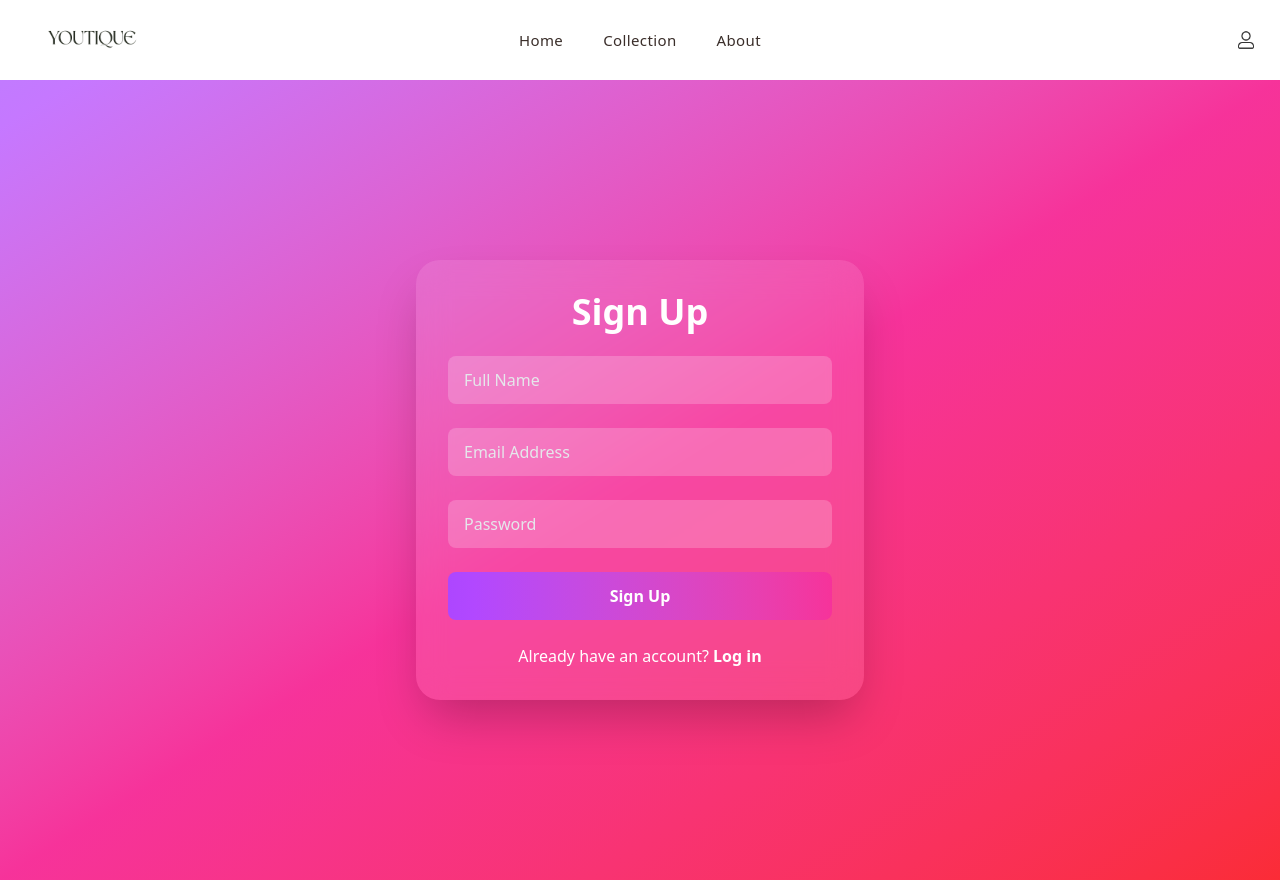
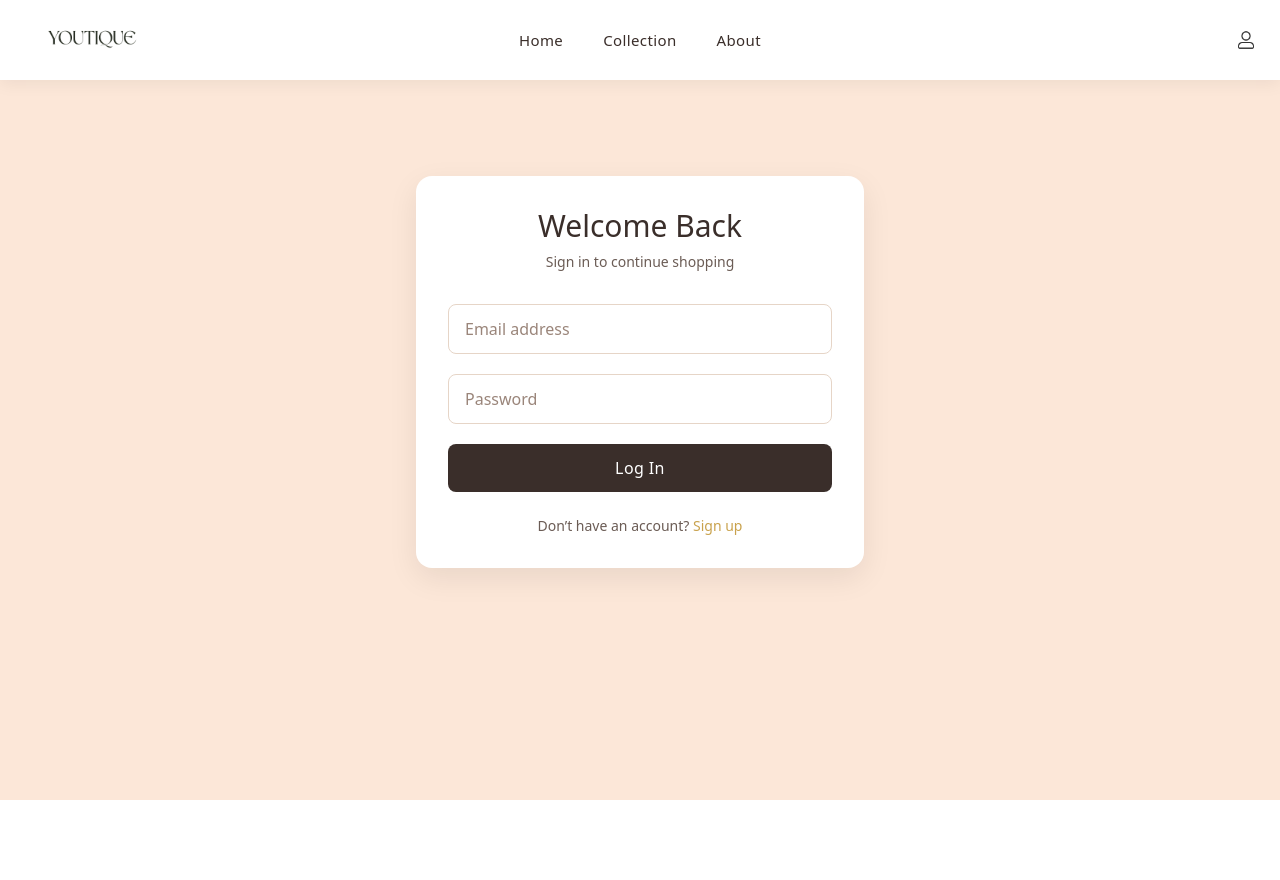
Before and after one commit to ansonRodrigues/youtique, a React (Vite) app in the folder frontend/: page /login in a window 1280 px wide. After the commit the page ends 800 px from the top, so only its background shows below. Built offline with nearby package versions, Linux system fonts and the light colour scheme.

Commit message:
Fix login page

```diff
--- a/frontend/src/pages/Login.jsx
+++ b/frontend/src/pages/Login.jsx
@@ -1,63 +1,79 @@
 import React, { useState } from "react";
 
 const Login = () => {
-  const [name, setName] = useState("");
   const [email, setEmail] = useState("");
   const [password, setPassword] = useState("");
 
   const handleSubmit = (e) => {
     e.preventDefault();
-    console.log({ name, email, password });
+    console.log({ email, password });
   };
 
   return (
-    <div className="min-h-screen flex items-center justify-center bg-linear-to-br from-purple-400 via-pink-500 to-red-500 p-4">
-      <div className="bg-white/10 backdrop-blur-lg rounded-3xl p-8 shadow-2xl w-full max-w-md">
-        <h2 className="text-4xl font-extrabold text-white mb-6 text-center">
-          Sign Up
+    <div className="flex items-center justify-center py-24 px-4">
+      <div className="w-full max-w-md bg-white rounded-2xl shadow-[0_10px_30px_rgba(0,0,0,0.08)] p-8">
+        {/* Heading */}
+        <h2 className="text-3xl font-light text-[#3A2E2A] text-center mb-2">
+          Welcome Back
         </h2>
+        <p className="text-sm text-[#6B5C55] text-center mb-8">
+          Sign in to continue shopping
+        </p>
 
-        <form onSubmit={handleSubmit} className="space-y-6">
+        {/* Form */}
+        <form onSubmit={handleSubmit} className="space-y-5">
           <input
-            value={name}
-            onChange={(e) => setName(e.target.value)}
-            type="text"
+            type="email"
+            placeholder="Email address"
+            value={email}
+            onChange={(e) => setEmail(e.target.value)}
             required
-            placeholder="Full Name"
-            className="w-full px-4 py-3 rounded-lg bg-white/20 focus:bg-white/30 focus:ring-2 focus:ring-purple-300 text-white placeholder-gray-200"
+            className="
+              w-full px-4 py-3 rounded-lg
+              border border-[#E6D5C7]
+              text-[#3A2E2A]
+              placeholder-[#9A857A]
+              focus:outline-none
+              focus:ring-2 focus:ring-[#C9A24D]/40
+            "
           />
 
           <input
-            value={email}
-            onChange={(e) => setEmail(e.target.value)}
-            type="email"
-            required
-            placeholder="Email Address"
-            className="w-full px-4 py-3 rounded-lg bg-white/20 focus:bg-white/30 focus:ring-2 focus:ring-purple-300 text-white placeholder-gray-200"
-          />
-
-          <input
+            type="password"
+            placeholder="Password"
             value={password}
             onChange={(e) => setPassword(e.target.value)}
-            type="password"
             required
-            placeholder="Password"
-            className="w-full px-4 py-3 rounded-lg bg-white/20 focus:bg-white/30 focus:ring-2 focus:ring-purple-300 text-white placeholder-gray-200"
+            className="
+              w-full px-4 py-3 rounded-lg
+              border border-[#E6D5C7]
+              text-[#3A2E2A]
+              placeholder-[#9A857A]
+              focus:outline-none
+              focus:ring-2 focus:ring-[#C9A24D]/40
+            "
           />
 
           <button
             type="submit"
-            className="w-full bg-linear-to-r from-purple-500 to-pink-500 text-white font-bold py-3 rounded-lg focus:ring-4 focus:ring-purple-300"
+            className="
+              w-full py-3 rounded-lg
+              bg-[#3A2E2A]
+              text-white font-light tracking-wide
+              hover:bg-[#2F2522]
+              transition
+            "
           >
-            Sign Up
+            Log In
           </button>
         </form>
 
-        <p className="text-white text-center mt-6">
-          Already have an account?{" "}
-          <a href="#" className="font-bold hover:underline">
-            Log in
-          </a>
+        {/* Footer */}
+        <p className="text-center text-sm text-[#6B5C55] mt-6">
+          Don’t have an account?{" "}
+          <span className="text-[#C9A24D] cursor-pointer hover:underline">
+            Sign up
+          </span>
         </p>
       </div>
     </div>
```
Also changed, not shown: frontend/src/assets/aboutUs22.png (deleted), frontend/src/assets/aboutUs23.png (deleted).
